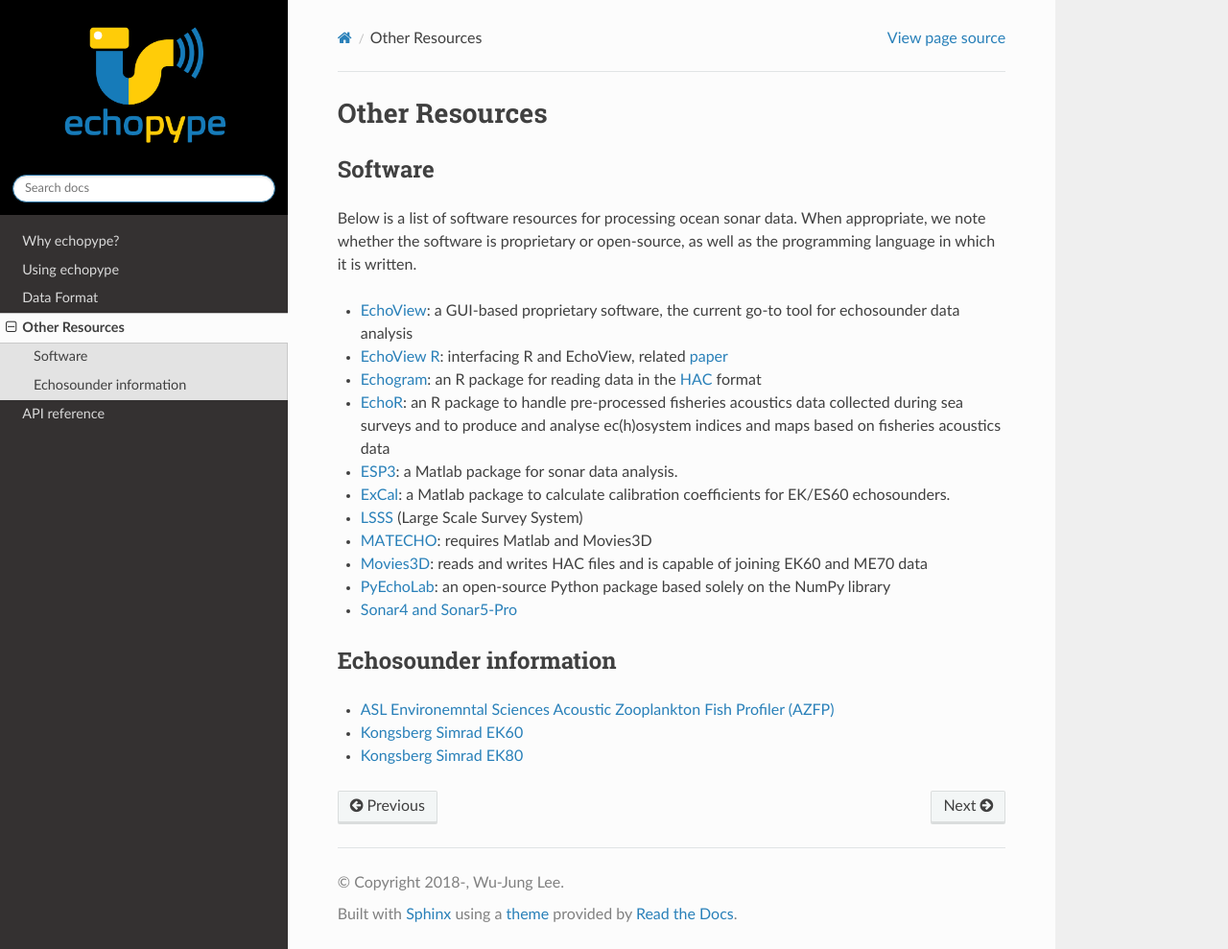
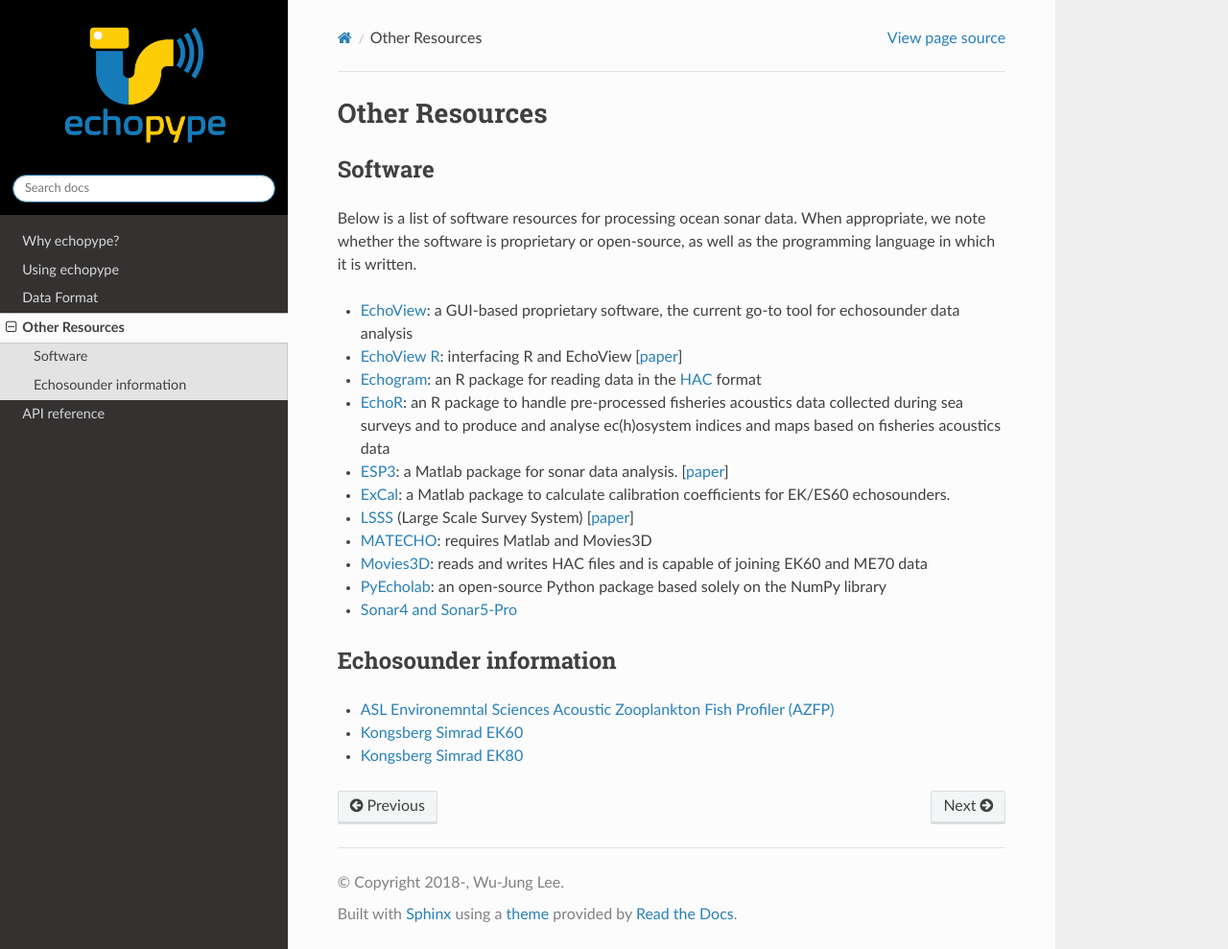
Before and after one commit to OSOceanAcoustics/echopype, a Sphinx documentation site: the page built from docs/source/resources.rst, in a window 1280 px wide and 989 px high. Shown: the whole window at 96% size. Built offline with Sphinx 7.4.7 and the Read the Docs theme 2.0.0, drawn with Linux system fonts in a browser that asks for light colours.

Commit message:
update links in resources

```diff
--- a/docs/source/resources.rst
+++ b/docs/source/resources.rst
@@ -13,8 +13,8 @@
   the current go-to tool for echosounder data analysis
 
 - `EchoView R <https://github.com/AustralianAntarcticDivision/EchoviewR>`_:
-  interfacing R and EchoView,
-  related `paper <https://www.frontiersin.org/articles/10.3389/fmars.2015.00015/full>`_
+  interfacing R and EchoView
+  [`paper <https://www.frontiersin.org/articles/10.3389/fmars.2015.00015/full>`__]
 
 - `Echogram <https://CRAN.R-project.org/package=echogram>`_:
   an R package for reading data in the
@@ -28,11 +28,13 @@
 
 - `ESP3 <https://bitbucket.org/echoanalysis/esp3/overview>`_:
   a Matlab package for sonar data analysis.
+  [`paper <https://www.sciencedirect.com/science/article/pii/S2352711020302946>`__]
 
 - `ExCal <https://github.com/gavinmacaulay/calibration-code>`_:
   a Matlab package to calculate calibration coefficients for EK/ES60 echosounders.
 
-- `LSSS <https://cmr.no/projects/10396/lsss/>`_ (Large Scale Survey System)
+- `LSSS <https://www.marec.no/products_iwf.htm>`_ (Large Scale Survey System)
+  [`paper <https://www.semanticscholar.org/paper/THE-LARGE-SCALE-SURVEY-SYSTEM-LSSS-Korneliussen/d72bd4965a4e28347833278ce3a419dacfc976a3>`__]
 
 - `MATECHO <https://usermanual.wiki/Pdf/MatechoUserManual18052017.963673607.pdf>`_:
   requires Matlab and Movies3D
@@ -40,7 +42,7 @@
 - `Movies3D <https://forge.ifremer.fr/plugins/mediawiki/wiki/movies3d/index.php/Accueil>`_:
   reads and writes HAC files and is capable of joining EK60 and ME70 data
 
-- `PyEchoLab <https://github.com/CI-CMG/pyEcholab>`_:
+- `PyEcholab <https://github.com/CI-CMG/pyEcholab>`_:
   an open-source Python package based solely on the NumPy library
 
 - `Sonar4 and Sonar5-Pro <http://folk.uio.no/hbalk/sonar4_5/index.htm>`_
@@ -51,4 +53,4 @@
 
 - `ASL Environemntal Sciences Acoustic Zooplankton Fish Profiler (AZFP) <https://aslenv.com/azfp.html>`_
 - `Kongsberg Simrad EK60 <https://www.simrad.net/ek60_ref_english/default.htm>`_
-- `Kongsberg Simrad EK80 <https://www.kongsberg.com/maritime/products/mapping-systems/fishery-research/scientific-echo-sounders/ek80/>`_
+- `Kongsberg Simrad EK80 <https://www.simrad.online/ek80/ref_en/default.htm>`_
```
